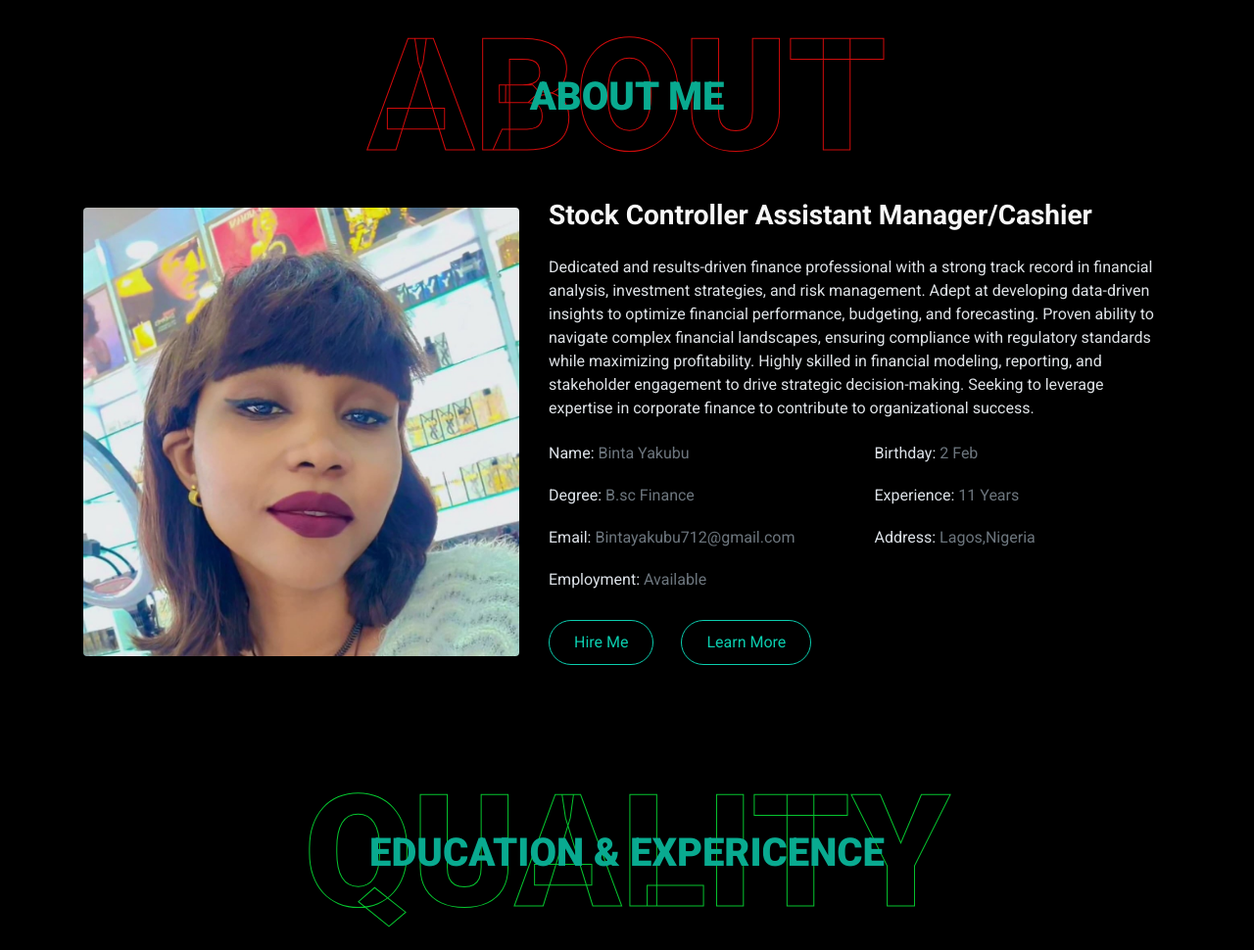
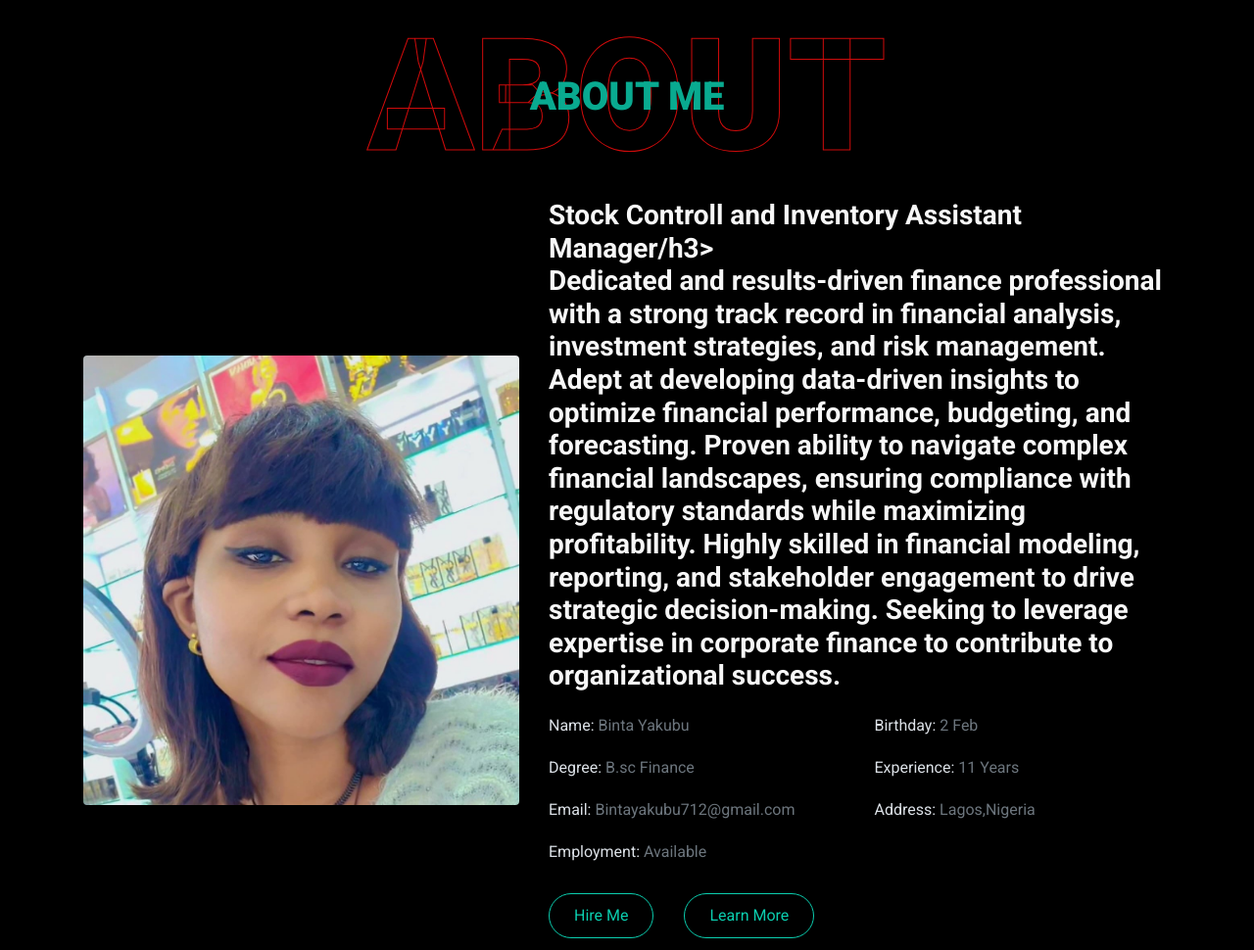
Before and after one commit to TIG3R187/Binta-Portfolio, a plain HTML site: page index.html in a window 1280 px wide. Shown: the part 893-1863 px from the top of the page at 98% size. Drawn offline with nearby package versions, Linux system fonts and the light colour scheme.

Commit message:
text changes

```diff
--- a/index.html
+++ b/index.html
@@ -98,7 +98,7 @@
                     <img class="img-fluid rounded w-100" src="img/About.me.jpg" alt="">
                 </div>
                 <div class="col-lg-7">
-                    <h3 class="mb-4">Stock Controller Assistant Manager/Cashier</h3><p>Dedicated and results-driven finance professional with a strong track record in financial analysis, investment strategies, and risk management. Adept at developing data-driven insights to optimize financial performance, budgeting, and forecasting. Proven ability to navigate complex financial landscapes, ensuring compliance with regulatory standards while maximizing profitability. Highly skilled in financial modeling, reporting, and stakeholder engagement to drive strategic decision-making. Seeking to leverage expertise in corporate finance to contribute to organizational success.</p>
+                    <h3 class="mb-4">Stock Controll and Inventory Assistant Manager/h3><p>Dedicated and results-driven finance professional with a strong track record in financial analysis, investment strategies, and risk management. Adept at developing data-driven insights to optimize financial performance, budgeting, and forecasting. Proven ability to navigate complex financial landscapes, ensuring compliance with regulatory standards while maximizing profitability. Highly skilled in financial modeling, reporting, and stakeholder engagement to drive strategic decision-making. Seeking to leverage expertise in corporate finance to contribute to organizational success.</p>
                     <div class="row mb-3">
                         <div class="col-sm-6 py-2"><h6>Name: <span class="text-secondary">Binta Yakubu</span></h6></div>
                         <div class="col-sm-6 py-2"><h6>Birthday: <span class="text-secondary">2 Feb</span></h6></div>
```
